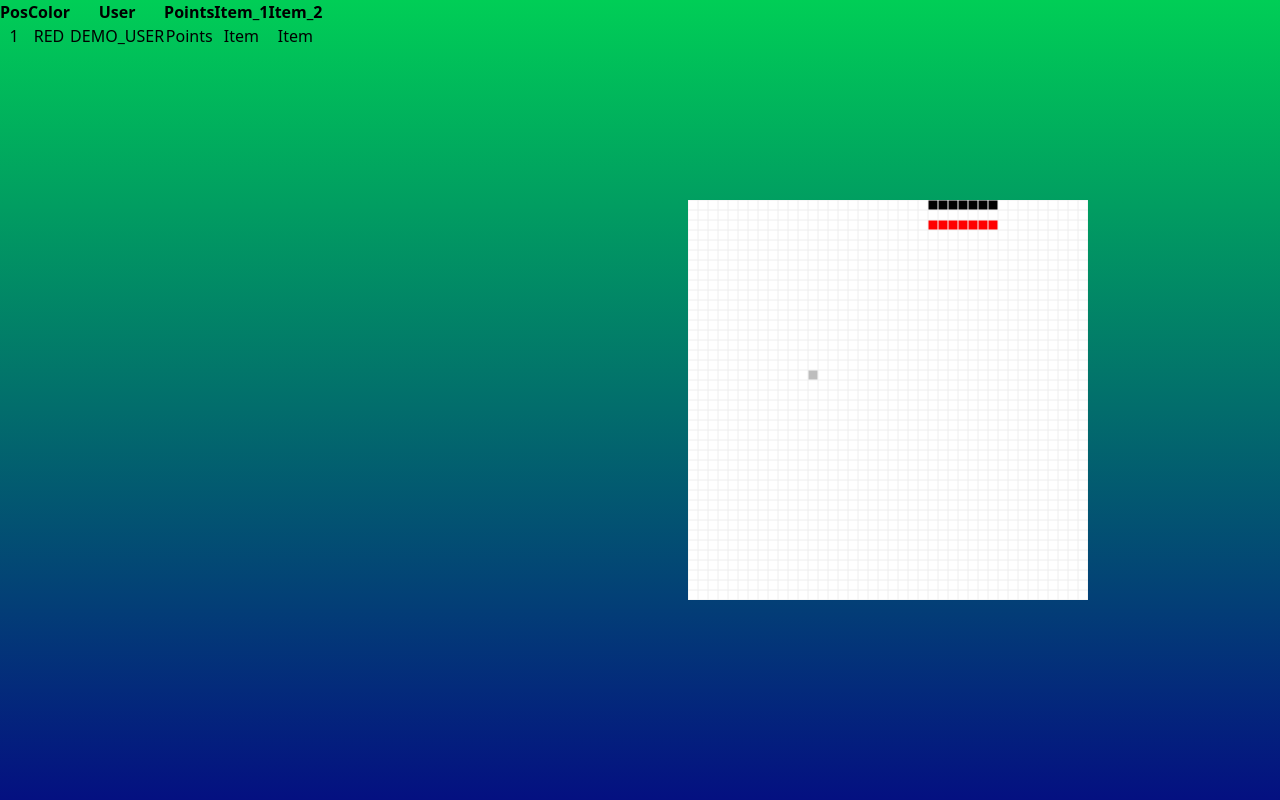
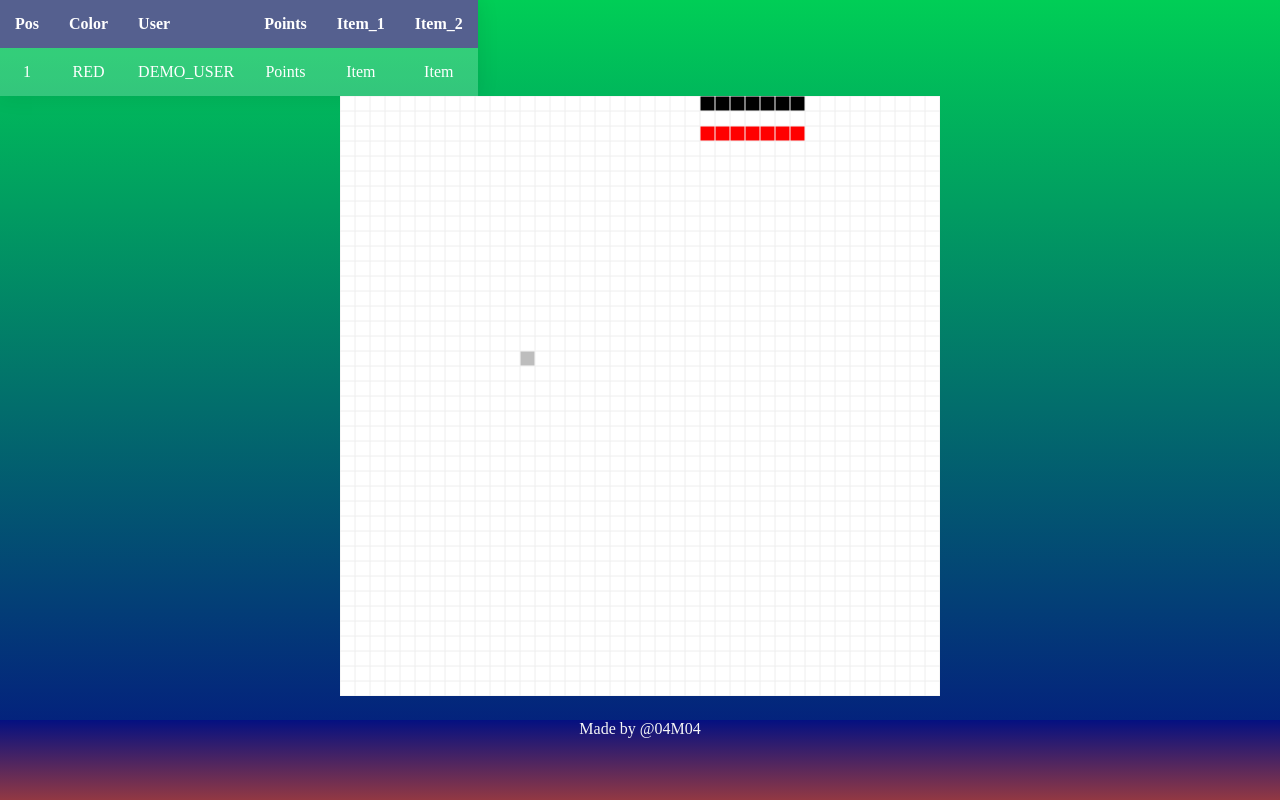
Before and after one commit to 04M04/snakeV3_browserBased, a website: page index.html in a window 1280 px wide. Drawn offline with nearby package versions, Linux system fonts and the light colour scheme; files that its build step writes are made by us from their sources.

Commit message:
just a safe

```diff
--- a/index.html
+++ b/index.html
@@ -5,15 +5,15 @@
     <meta charset="UTF-8">
     <meta name="viewport" content="width=device-width, initial-scale=1.0">
     <link rel="stylesheet" href="src/css/style.css">
-    <!-- <link rel="stylesheet" href="src/css/table.css"> -->
-    <link href="/dist/output.css" rel="stylesheet">
+    <link rel="stylesheet" href="src/css/table.css">
+    <!-- <link href="/dist/output.css" rel="stylesheet"> -->
     <title>SnakeVS
     </title>
 </head>
 
 <body>
     <!-- <div class="score" id="score">0</div> -->
-    <div class="container">
+    <header>
         <table>
             <thead>
                 <tr>
@@ -36,9 +36,15 @@
                 </tr>
             </tbody>
         </table>
-    </div>
-    <div id="gamepadInfo"></div>
-    <canvas id="canvas" height="400px" width="400px"></canvas>
+    </header>
+    <aside>
+        <div id="gamepadInfo"></div>
+    </aside>
+    <main><canvas id="canvas" height="600px" width="600px"></canvas>
+    </main>
+    <footer>
+        Made by @04M04
+    </footer>
 
     <script src="https://cdnjs.cloudflare.com/ajax/libs/uuid/8.1.0/uuidv4.min.js"></script>
     <script src="src/js/playerScore.js"></script>
--- a/src/css/style.css
+++ b/src/css/style.css
@@ -3,21 +3,38 @@
     padding: 0;
 }
 html {
-    height: 100%;
+    height: 100vh;
+    width: 100vw;
 }
 body {
     background: -webkit-linear-gradient(top, #00ce56, #041081);
     text-align: center;
+    height: 100vh;
+    display: flex;
+    flex-direction: column;
+
 }
-.score {
+main {
+
+}
+/* .score {
     font-family: verdana;
     font-size: 2em;
     position: relative;
     color: #ffffff;
+} */
+
+footer {
+    margin-top: auto;
+    height: 5rem;
+    background: -webkit-linear-gradient(top, #041081, #923843);
+    color:whitesmoke;
+    font-family: ;
 }
+
 canvas {
     display: block;
-    position: absolute;
+
     margin: auto;
     top: 0;
     bottom: 0;
--- a/src/css/table.css
+++ b/src/css/table.css
@@ -1,21 +1,9 @@
-/* html,
-body {
-    height: 100%;
-} */
-
-body {
-    /* margin: 0; */
-    /* background: linear-gradient(45deg, #49a09d, #5f2c82); */
-    font-family: sans-serif;
-    font-weight: 100;
-}
-
-.container {
+/* .container {
     position: absolute;
     top: 50%;
     left: 25%;
     transform: translate(-50%, -50%);
-}
+} */
 
 table {
     width: 20%;
```
Also changed, not shown: 1 other file.
